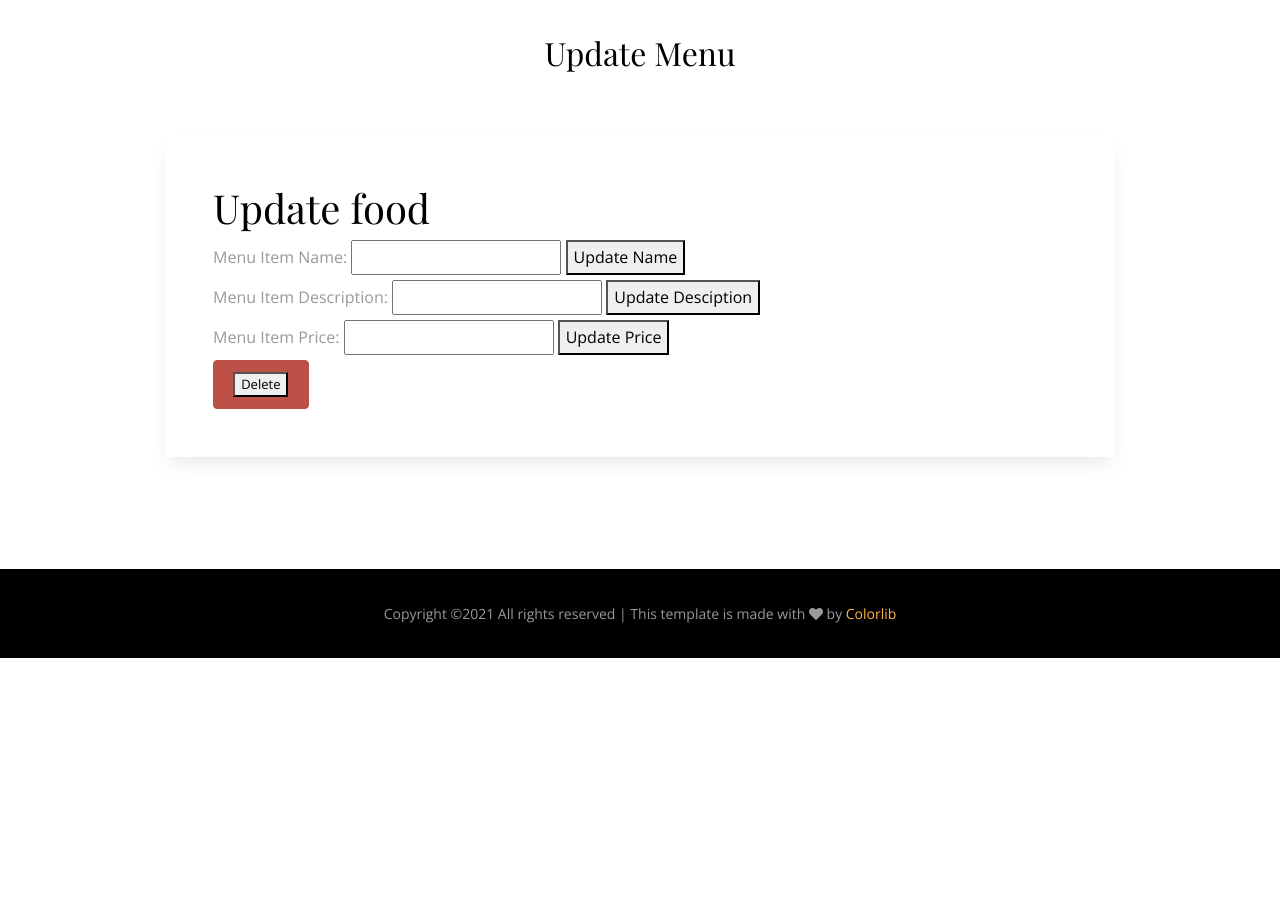
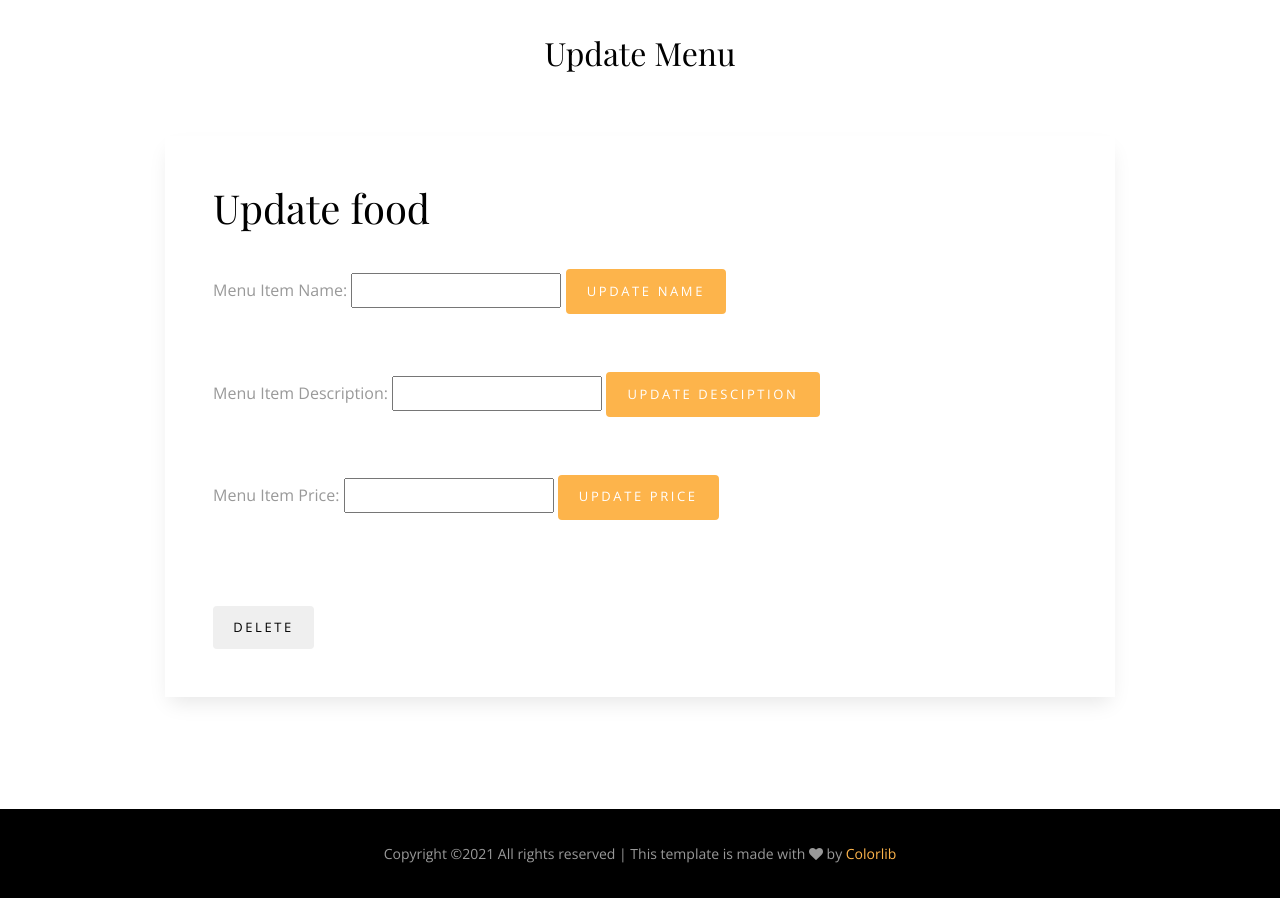
Before and after one commit to srh95/CSDS-393-Project-, a Django app: page /website/restaurant/edit_menu_item/10/ in a window 1280 px wide. Shown: the part 718-1616 px from the top of the page. Before the commit the page ends 1376 px from the top, so only its background shows below. Run offline with Django 3.2, Linux system fonts and the light colour scheme; data comes from the database, SQL or seed files in the repository; some libraries are stand-ins or nearby versions; some web fonts are replaced.

Commit message:
made edit menu item look prettier

```diff
--- a/Project/website/templates/website/edit_menu_item.html
+++ b/Project/website/templates/website/edit_menu_item.html
@@ -29,33 +29,38 @@
 
 <h1>Update {{ menu_item.menu_item_name }}</h1>
 
+<br>
+
 <form method='POST'>
     {% csrf_token %}
 
     <label for="menuitemname">Menu Item Name: </label>
     <input id="menuitemname" type="text" name="menuitemname" maxlength="100" required>
-    <button type="submit" name="btnform1">Update Name</button>
+    <button class="btn btn-primary" type="submit" name="btnform1">Update Name</button>
     </form>
 
+<br> <br>
 
  <form method='POST'>
     {% csrf_token %}
 
     <label for="menuitemdescription">Menu Item Description: </label>
     <input id="menuitemdescription" type="text" name="menuitemdescription" maxlength="100" required>
-    <button type="submit" name="btnform2">Update Desciption</button>
+    <button class="btn btn-primary" type="submit" name="btnform2">Update Desciption</button>
 </form>
 
+<br> <br>
 
 <form method='POST'>
     {% csrf_token %}
 
     <label for="menuitemprice">Menu Item Price: </label>
     <input id="menuitemprice" type="text" name="menuitemprice" maxlength="100" required>
-    <button type="submit" name="btnform3">Update Price</button>
+    <button class="btn btn-primary" type="submit" name="btnform3">Update Price</button>
 </form>
 
-<a class="btn btn-danger" href="/website/restaurant/delete_menu_item/{{ menu_item.id }}"><button type="button">Delete</button></a>
+<br> <br> <br>
+<a class="btn-danger" href="/website/restaurant/delete_menu_item/{{ menu_item.id }}"><button class="btn btn-smy" type="button">Delete</button></a>
 
 
 <!-- <button onclick="myFunction()">Delete Menu Item</button>
```
